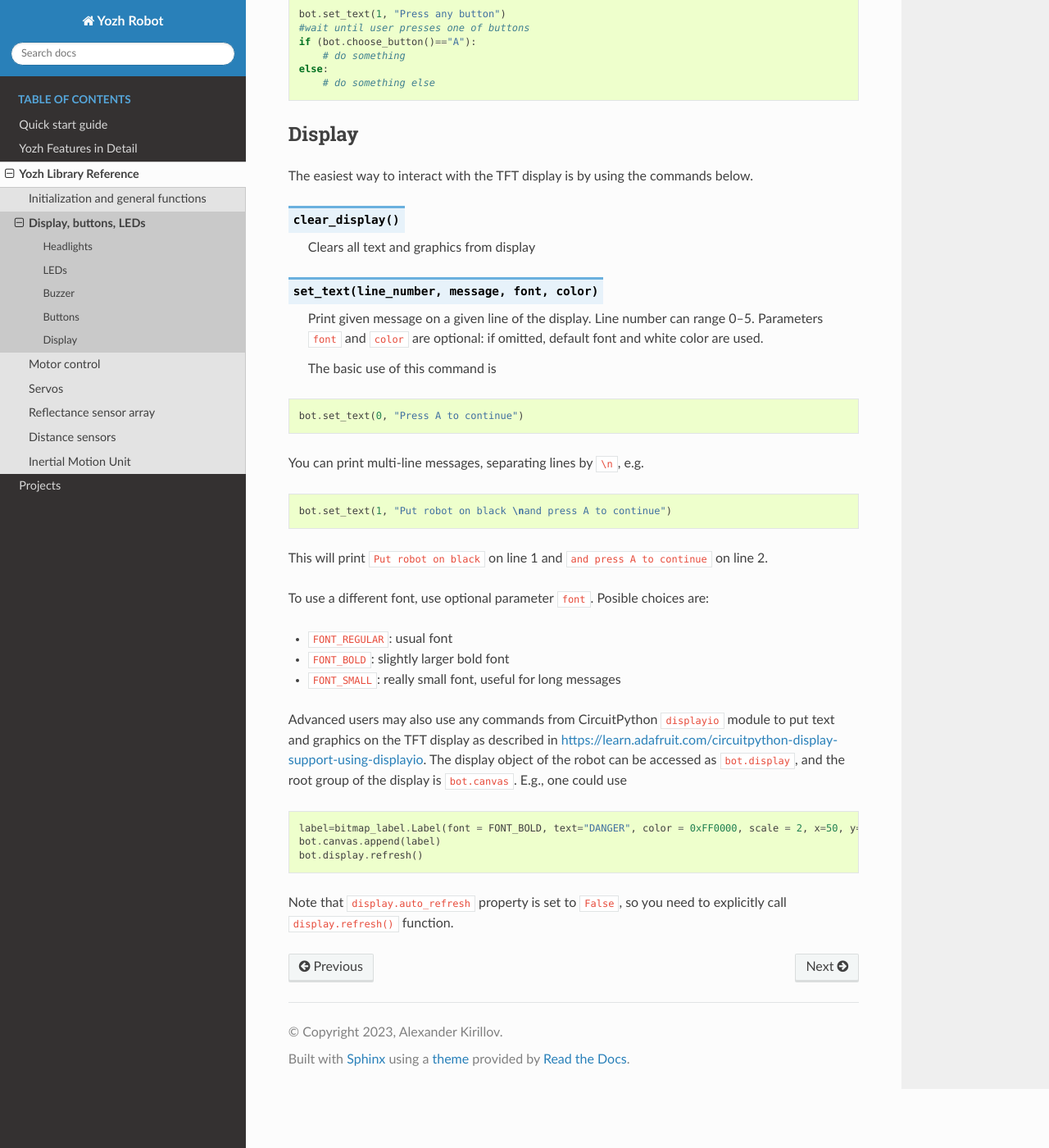
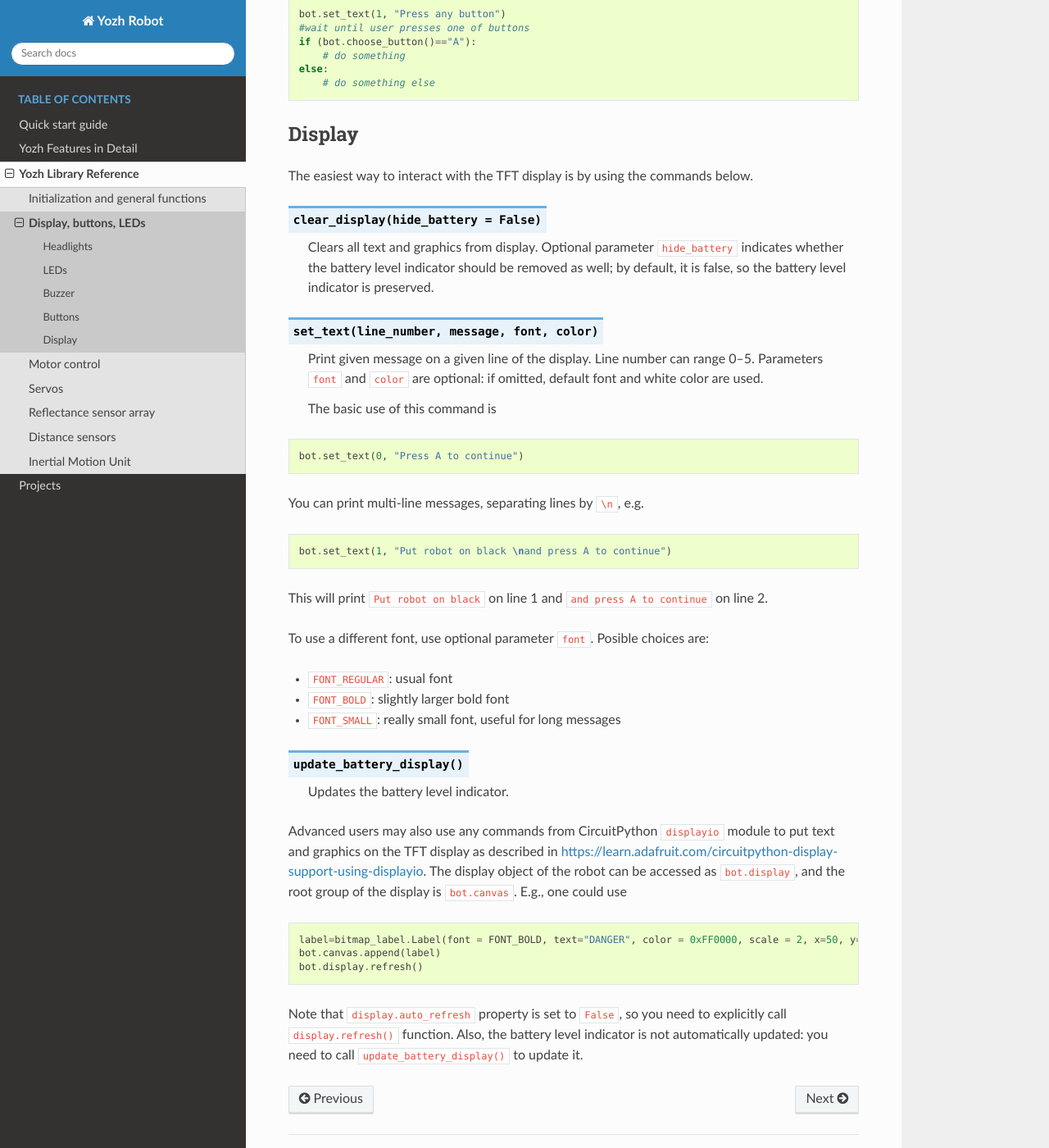
Before and after one commit to shurik179/yozh, a Sphinx documentation site: the page built from docs/library/UI.rst, in a window 1280 px wide and 1400 px high, scrolled down 1642 px. Shown: the whole window at 82% size. Built offline with Sphinx 7.4.7 and the Read the Docs theme 2.0.0, drawn with Linux system fonts in a browser that asks for light colours; formulas are drawn with MathJax 3; pages that are not in the unit, such as notebooks, are missing from menus.

Commit message:
more docs work

```diff
--- a/docs/library/UI.rst
+++ b/docs/library/UI.rst
@@ -87,9 +87,11 @@ Display
 
 The easiest way to interact with the TFT  display is by using the commands below.
 
-.. function:: clear_display()
+.. function:: clear_display(hide_battery = False)
 
-   Clears all text and graphics from display
+   Clears all text and graphics from display. Optional parameter ``hide_battery`` indicates
+   whether the battery level indicator should be removed as well; by default,
+   it is false, so the battery level indicator is preserved.
 
 .. function:: set_text(line_number, message, font, color)
 
@@ -119,6 +121,10 @@ To use a different font, use optional parameter ``font``. Posible choices are:
 * ``FONT_SMALL``: really small font, useful for long messages
 
 
+.. function::  update_battery_display()
+
+   Updates the battery level indicator.
+
 
 Advanced users may also use any commands from CircuitPython ``displayio`` module
 to put text and graphics on the TFT display as described in  https://learn.adafruit.com/circuitpython-display-support-using-displayio.
@@ -133,4 +139,6 @@ The display object of the robot  can be accessed as ``bot.display``,  and the ro
    bot.display.refresh()
 
 Note that ``display.auto_refresh`` property is set to ``False``, so you need to
-explicitly call ``display.refresh()`` function.
+explicitly call ``display.refresh()`` function. Also, the battery level indicator
+is not automatically updated: you need to call ``update_battery_display()`` to
+update it.
--- a/docs/quickstart.rst
+++ b/docs/quickstart.rst
@@ -13,6 +13,7 @@ Once the robot is assembled, follow the steps below to get started quickly.
     :maxdepth: 1
 
     quickstart/at_glance
+    quicstart/batteries
     quickstart/installation
     quickstart/thonny
     quickstart/hello_world
```
Also changed, not shown: docs/quickstart/functions.rst (+11 -1 lines).
